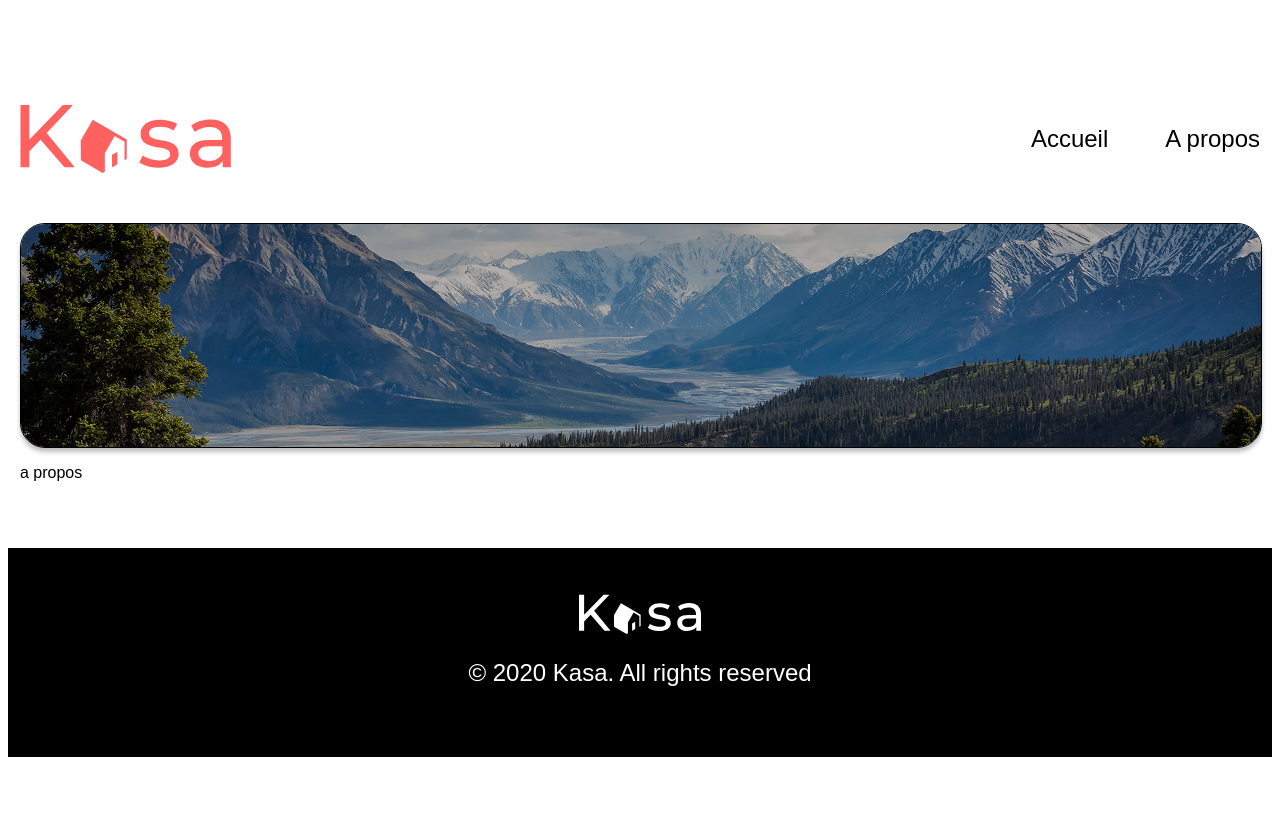
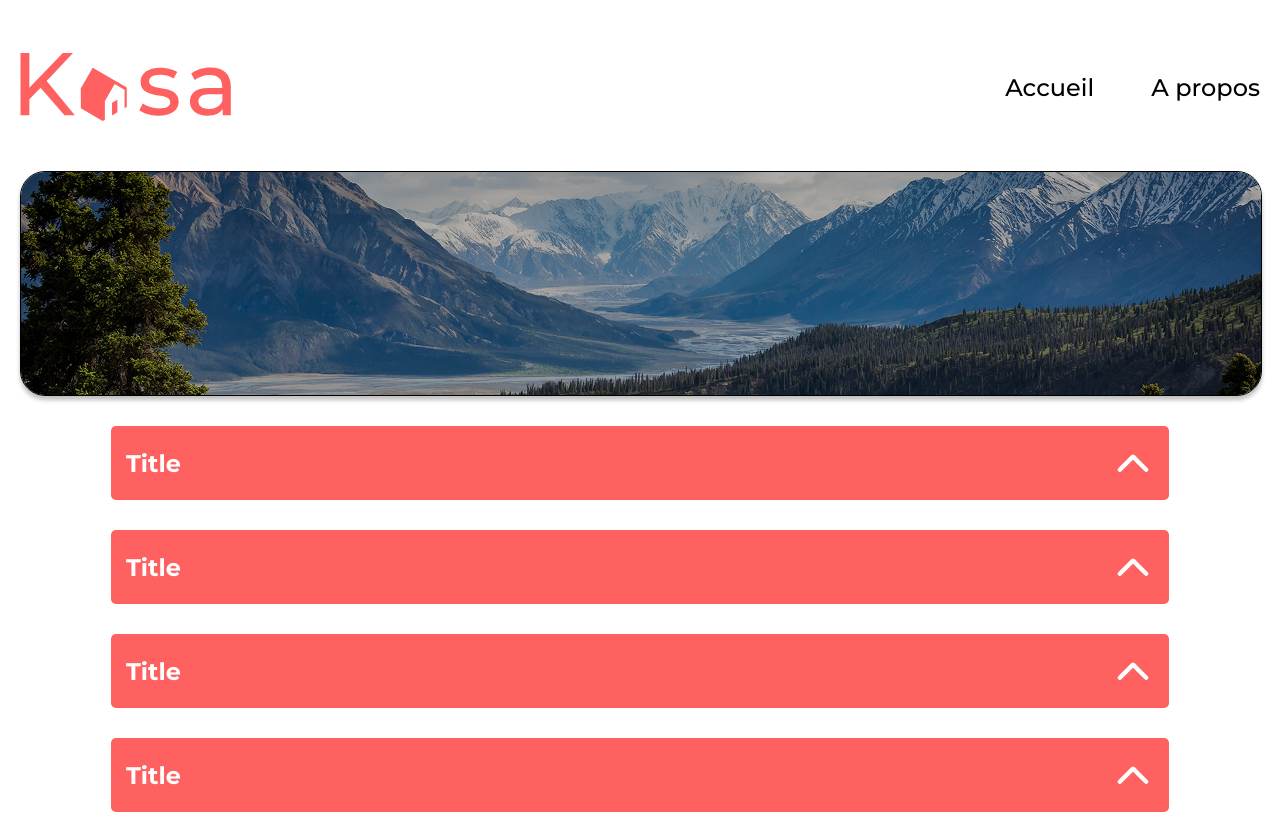
Before and after one commit to Carmed25/kasa_dev, a React (Vite) app: page /about in a window 1280 px wide. Shown: the top 814 px of the page. Built offline with nearby package versions, Linux system fonts and the light colour scheme.

Commit message:
Page footer without BKpoint et debut composant collapse

```diff
--- /dev/null
+++ b/src/components/Collapse/Collapse.jsx
@@ -0,0 +1,13 @@
+
+import './Collapse.scss'
+import arrowTop from '../../assets/arrowTop.svg'
+
+// clic sur chevron ouvre une fenetre
+export default function Collapse(){
+    return (
+        <div className='collapse-container'>
+            <h1 className='collapse-container_title'>Title</h1>
+             <img className='collapse-container_logo' src={arrowTop} alt='Chevron'/>
+        </div>
+    )
+}
--- /dev/null
+++ b/src/components/Collapse/Collapse.scss
@@ -0,0 +1,24 @@
+
+.collapse-container{
+    width: 1023px;
+    height: 54px;
+    background-color: #ff6060;
+    color:white;
+    border-radius: 5px;
+    padding: 10px 20px 10px 15px;
+    display: flex;
+    flex-direction: row;
+    justify-content: space-between;
+    align-items: center;
+
+
+    &_title{
+        font-size: 24px;
+        font-weight: 700;
+        align-items: center;
+    }
+    &_logo{
+        width: 32px;
+        height:32px;
+    }
+}
--- a/src/pages/About/About.jsx
+++ b/src/pages/About/About.jsx
@@ -3,12 +3,18 @@
 import Banniere from '../../components/Banniere/Banniere'
 import './About.scss'
 import imgBanAbout from '../../assets/imgBanniereAPropos.jpg'
+import Collapse from '../../components/Collapse/Collapse'
 export default function About(){
     return(
         <div>
             <Banniere
             image={imgBanAbout} opacity={0.3}/>
-            <p>a propos</p>
+            <div className='bodyAbout'>
+                <Collapse/>
+                <Collapse/>
+                <Collapse/>
+                <Collapse/>
+            </div>
         </div>
     )
 }
--- a/src/pages/About/About.scss
+++ b/src/pages/About/About.scss
@@ -0,0 +1,10 @@
+@import '../../variable.scss';
+
+.bodyAbout{
+    display: flex;
+    flex-direction: column;
+    gap:30px;
+    align-items: center;
+    margin-top: 30px;
+
+}
--- a/src/pages/ErrorPage/ErrorPage.jsx
+++ b/src/pages/ErrorPage/ErrorPage.jsx
@@ -1,11 +1,13 @@
-//import Header from '../../components/Header/Header'
-//import Footer from '../components/Footer/Footer'
+
+import { Link } from 'react-router-dom'
 import './ErrorPage.scss'
 
 export default function ErrorPage(){
     return(
-        <div>
-            <p>page erreur</p>
+        <div className='errorPage'>
+            <div className='errorPage_title'>404</div>
+            <div className='errorPage_text'>Oups! La page que vous demandez n'existe pas.</div>
+            <Link to={'/'} className='errorPage_link'>Retourner sur la page d’accueil</Link>
         </div>
     )
 }
--- a/src/pages/ErrorPage/ErrorPage.scss
+++ b/src/pages/ErrorPage/ErrorPage.scss
@@ -0,0 +1,33 @@
+
+//@import url("https://fonts.googleapis.com/css2?family=Montserrat:ital,wght@0,100..900;1,100..900&display=swap");
+@import '../../variable.scss';
+
+.errorPage{
+    display: flex;
+    flex-direction: column;
+    align-items: center;
+    justify-content: center;
+    color:#ff6060;
+    font-family: "Montserrat";
+    gap: 139px;
+    margin-top: 139px;
+    margin-bottom: 139px;
+
+    &_title{
+        font-size: 288px;
+        font-weight:700;
+
+    }
+    &_text{
+        font-weight: 500;
+        font-size: 36px;
+
+    }
+
+    &_link{
+        color: black;
+        font-weight: 500;
+        font-size:18px;
+    }
+
+}
--- /dev/null
+++ b/src/variable.scss
@@ -0,0 +1,2 @@
+
+@import url("https://fonts.googleapis.com/css2?family=Montserrat:ital,wght@0,100..900;1,100..900&display=swap");
```
Also changed, not shown: src/assets/arrowTop.svg (added).
